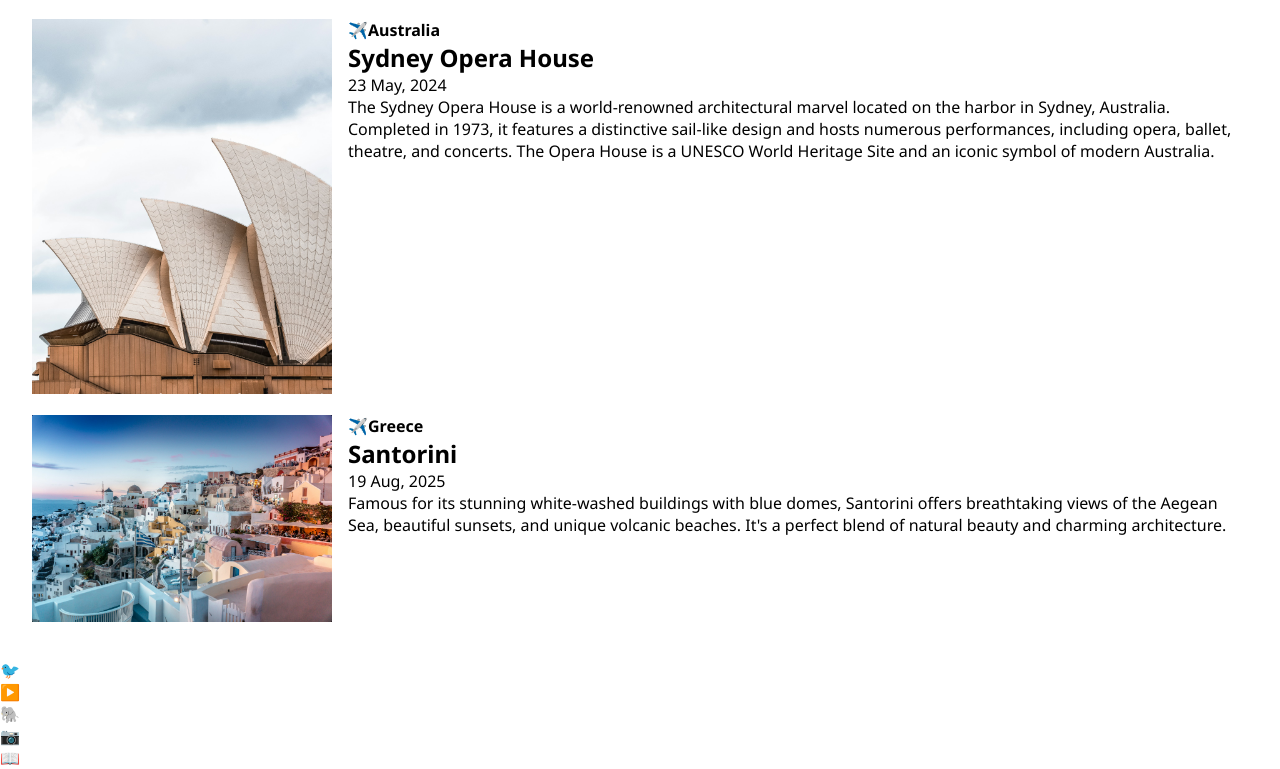
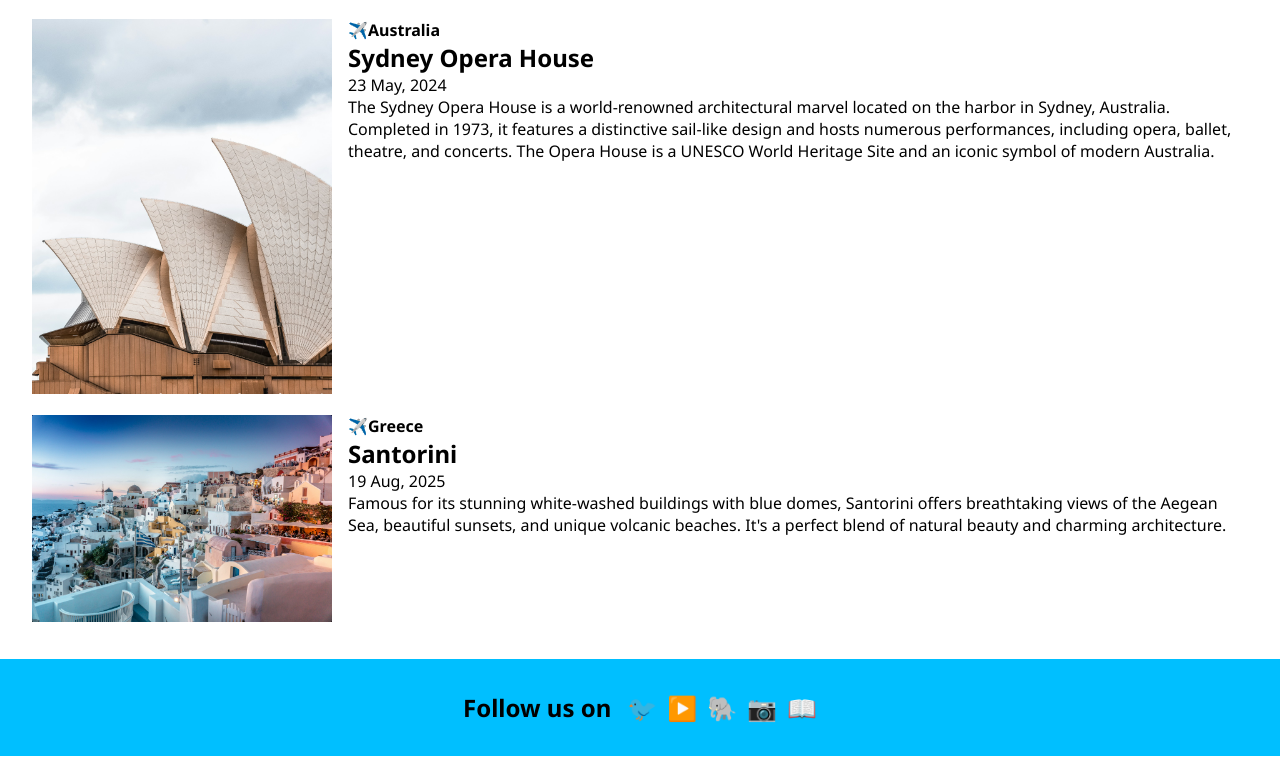
Before and after one commit to SalvatoreMangiacotti/react-travel-journal, a React (Vite) app: page / in a window 1280 px wide. Shown: the part 477-1246 px from the top of the page. Built offline with nearby package versions, Linux system fonts and the light colour scheme.

Commit message:
Basic footer css style added

```diff
--- a/src/App.css
+++ b/src/App.css
@@ -99,3 +99,43 @@ ul li {
   margin-left: 1rem;
 
 }
+
+
+/* Footer */
+
+footer {
+
+  background-color: deepskyblue;
+
+}
+
+
+footer nav {
+
+  display: flex;
+
+  gap: 1rem;
+
+  justify-content: center;
+
+  padding: 2rem;
+
+}
+
+
+.social_links {
+
+  display: flex;
+
+  gap: 10px;
+
+}
+
+
+.social_links li {
+
+  font-size: 1.5rem;
+
+  cursor: pointer;
+
+}
--- a/src/components/Footer.jsx
+++ b/src/components/Footer.jsx
@@ -6,15 +6,21 @@ export default function Footer(props) {
 
         <footer>
 
-            <ul>
+            <nav>
 
-                {props.social.map((social, index) =>
+                <h2>Follow us on</h2>
 
-                    <li key={index}>{social}</li>
+                <ul className="social_links">
 
-                )}
+                    {props.social.map((social, index) =>
 
-            </ul>
+                        <li key={index}>{social}</li>
+
+                    )}
+
+                </ul>
+
+            </nav>
 
         </footer>
 
```
